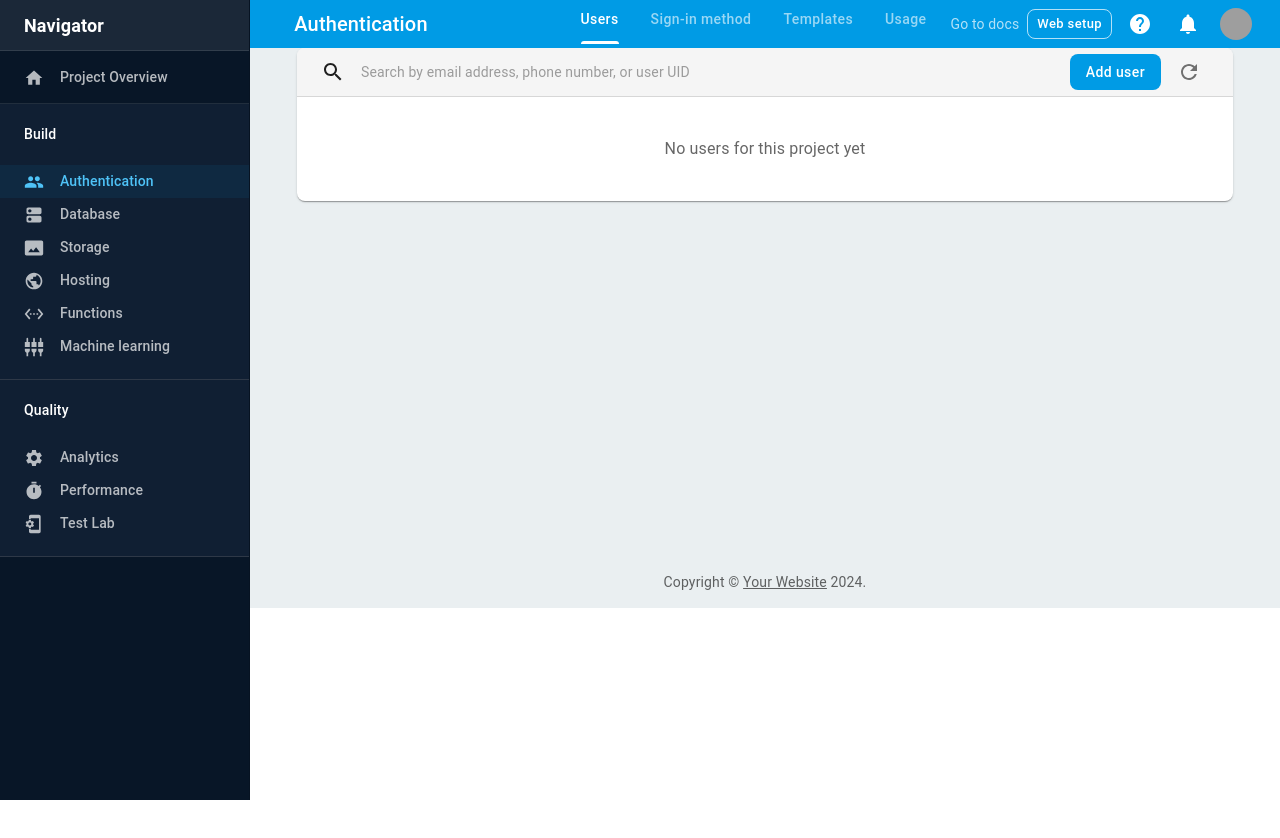
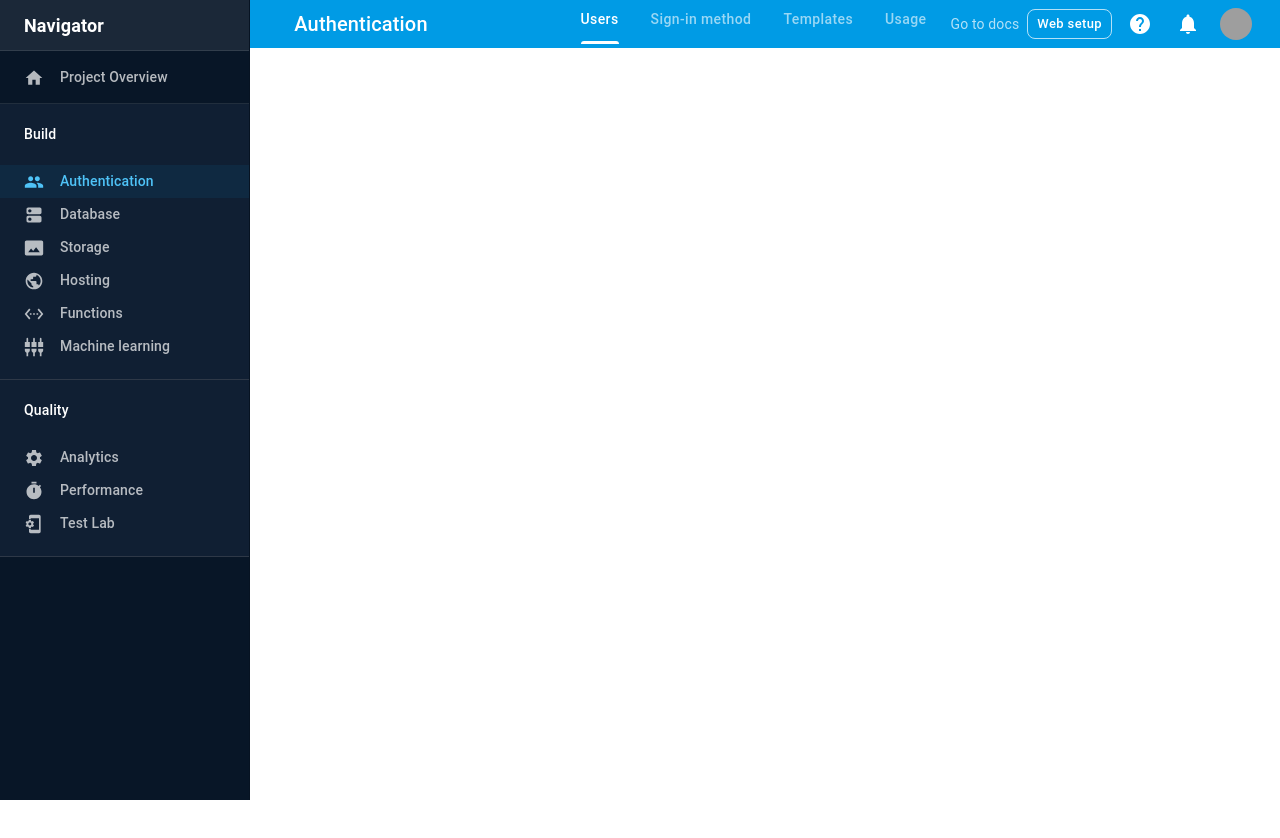
Before and after one commit to hamedabdy/node-project2, a React (Create React App) app in the folder my-react-app/: page /paperbase in a window 1280 px wide. Shown: the top 838 px of the page. After the commit the page ends 800 px from the top, so only its background shows below. Built offline with nearby package versions, Linux system fonts and the light colour scheme; grey boxes are pictures that could not be loaded.

Commit message:
add the outlet to the paperbase homepage. Can now load dynamic content

```diff
--- a/my-react-app/src/App.js
+++ b/my-react-app/src/App.js
@@ -21,9 +21,10 @@ function App() {
               <Route path=":tableName.list" element={<DynamicList />} />
               <Route path=":tableName.form" element={<DynamicForm />} />
             </Route>
-            <Route path="/paperbase/*" element={<PaperBase />} />
-            {/* <Route path="/:tableName.list" element={<DynamicList />} />
-            <Route path="/:tableName.form" element={<DynamicForm />} /> */}
+            <Route path="/paperbase/*" element={<PaperBase />} >
+              <Route path=":tableName.list" element={<DynamicList />} />
+              <Route path=":tableName.form" element={<DynamicForm />} />
+            </Route>
           </Routes>
         </div>
       </Suspense>
--- a/my-react-app/src/components/DynamicList.js
+++ b/my-react-app/src/components/DynamicList.js
@@ -146,8 +146,17 @@ const DynamicList = () => {
           <Table
             stickyHeader
             aria-label="sticky table"
-            sx={{ minWidth: 750 }}
-            size={dense ? "small" : "medium"}
+            sx={{
+              minWidth: 750,
+              ...(dense && {
+                "& th, & td": {
+                  padding: "2px 8px",
+                  fontSize: "0.80rem",
+                  lineHeight: 1.2,
+                },
+              }),
+            }}
+            size={!dense ? "small" : ""}
           >
             <EnhancedTableHead
               columns={columns}
--- a/my-react-app/src/components/Home.js
+++ b/my-react-app/src/components/Home.js
@@ -7,7 +7,7 @@ import {
   IconButton,
   Box,
   Menu,
-  Typography,
+  // Typography,
 } from "@mui/material";
 import AccountCircleIcon from "@mui/icons-material/AccountCircle";
 import SettingsIcon from "@mui/icons-material/Settings";
@@ -95,7 +95,6 @@ const Home = () => {
           overflow: "auto",
         }}
       >
-        {" "}
         {/* Allow scrolling for overflowing content */}
         <Outlet />
       </Box>
--- a/my-react-app/src/components/dynamicList/EnhanceTableHead.js
+++ b/my-react-app/src/components/dynamicList/EnhanceTableHead.js
@@ -17,7 +17,7 @@ import SearchOutlinedIcon from "@mui/icons-material/SearchOutlined";
 const EnhancedTableHead = (props) => {
   const {
     columns,
-    visibleRows,
+    // visibleRows,
     onSelectAllClick,
     order,
     orderBy,
--- a/my-react-app/src/components/dynamicList/EnhancedToolbar.js
+++ b/my-react-app/src/components/dynamicList/EnhancedToolbar.js
@@ -1,5 +1,5 @@
 import PropTypes from "prop-types"; // data type checking
-import React, { useState } from "react";
+import { useState } from "react";
 import { Link as ReactRouterLink } from "react-router-dom";
 
 import ToolbarActions from "./ToolbarActions";
@@ -21,6 +21,7 @@ import {
   MenuItem,
   FormControl,
   InputLabel,
+  Box,
 } from "@mui/material";
 
 const EnhancedToolbar = (props) => {
@@ -31,7 +32,7 @@ const EnhancedToolbar = (props) => {
 
   function ToolbarSearch() {
     return (
-      <Paper sx={{ marginLeft: 3 }}>
+      <Box sx={{ marginLeft: 3}}>
         <FormControl sx={{ minWidth: 120 }}>
           <InputLabel id="toolbar-search-select-autowidth-label">
             Search
@@ -63,15 +64,15 @@ const EnhancedToolbar = (props) => {
             autoComplete="true"
           ></TextField>
         </FormControl>
-      </Paper>
+      </Box>
     );
   }
 
   return (
     <AppBar
-      elevation={1}
+      elevation={2}
       color="default"
-      sx={{ position: "relative", zIndex: "100" }}
+      sx={{ position: "relative", zIndex: 100, padding: 1 }}
     >
       <Toolbar
         sx={{
@@ -108,7 +109,7 @@ const EnhancedToolbar = (props) => {
                     backgroundColor: "#e0e0e0", // slightly darker on hover
                   },
                   boxShadow: "none",
-                  padding: "4px",
+                  padding: 0.5,
                 }}
               >
                 <ArrowLeftIcon fontSize="large" />
@@ -126,7 +127,7 @@ const EnhancedToolbar = (props) => {
                     backgroundColor: "#e0e0e0", // slightly darker on hover
                   },
                   boxShadow: "none",
-                  padding: "4px",
+                  padding: 0.5,
                 }}
               >
                 <MenuIcon fontSize="large" />
--- a/my-react-app/src/components/dynamicList/ToolbarActions.js
+++ b/my-react-app/src/components/dynamicList/ToolbarActions.js
@@ -2,14 +2,14 @@ import React from "react";
 import PropTypes from "prop-types";
 import {
   Button,
-  IconButton,
-  Tooltip,
+  // IconButton,
+  // Tooltip,
   FormControl,
   InputLabel,
   Select,
   MenuItem,
 } from "@mui/material";
-import DeleteIcon from "@mui/icons-material/Delete";
+// import DeleteIcon from "@mui/icons-material/Delete";
 
 const ToolbarActions = ({ tableName, numSelected }) => {
   /*
--- a/my-react-app/src/newHome/Content.js
+++ b/my-react-app/src/newHome/Content.js
@@ -10,19 +10,23 @@ import Tooltip from "@mui/material/Tooltip";
 import IconButton from "@mui/material/IconButton";
 import SearchIcon from "@mui/icons-material/Search";
 import RefreshIcon from "@mui/icons-material/Refresh";
+import { Outlet } from "react-router-dom";
+import { Box } from "@mui/material";
 
-import { BrowserRouter as Router, Route, Routes } from "react-router-dom";
+// import { BrowserRouter as Router, Route, Routes } from "react-router-dom";
 
-export default function Content() {
+export default function Content({ drawerWidth = 250 }) {
   return (
-    <Paper sx={{ maxWidth: 936, margin: "auto", overflow: "hidden" }}>
+    <Box
+      sx={{maxWidth: `calc(100vw - ${drawerWidth}px)`}}
+    >
       <AppBar
         position="static"
         color="default"
         elevation={0}
         sx={{ borderBottom: "1px solid rgba(0, 0, 0, 0.12)" }}
       >
-        <Toolbar>
+        <Toolbar sx={{ display: "none" }}>
           <Grid container spacing={2} alignItems="center">
             <Grid item>
               <SearchIcon color="inherit" sx={{ display: "block" }} />
@@ -51,9 +55,21 @@ export default function Content() {
           </Grid>
         </Toolbar>
       </AppBar>
-      <Typography sx={{ my: 5, mx: 2 }} color="text.secondary" align="center">
+      {/* <Typography sx={{ my: 5, mx: 2 }} color="text.secondary" align="center">
         No users for this project yet
-      </Typography>
-    </Paper>
+      </Typography> */}
+      <Box
+        component="section"
+        sx={{
+          flex: 1,
+          width: "100%",
+          minWidth: 0,
+          overflow: "hidden",
+          p: 0,
+        }}
+      >
+        <Outlet />
+      </Box>
+    </Box>
   );
 }
--- a/my-react-app/src/newHome/Paperbase.js
+++ b/my-react-app/src/newHome/Paperbase.js
@@ -9,14 +9,12 @@ import Navigator from "./Navigator";
 import Content from "./Content";
 import Header from "./Header";
 
-import { Routes, Route } from "react-router-dom";
-
 function Copyright() {
   return (
     <Typography variant="body2" color="text.secondary" align="center">
       {"Copyright © "}
-      <Link color="inherit" href="https://mui.com/">
-        Your Website
+      <Link color="inherit" href="#">
+        My ITSM APP
       </Link>{" "}
       {new Date().getFullYear()}.
     </Typography>
@@ -181,7 +179,7 @@ export default function Paperbase() {
   return (
     <ThemeProvider theme={theme}>
       <Header onDrawerToggle={handleDrawerToggle} />
-      <Box sx={{ display: "flex", minHeight: "100vh" }}>
+      <Box sx={{ display: "flex" }}>
         <CssBaseline />
 
         <Box
@@ -202,22 +200,13 @@ export default function Paperbase() {
             sx={{ display: { sm: "block", xs: "none" } }}
           />
         </Box>
-        <Box
-          sx={{
-            flex: 1,
-            display: "flex",
-            flexDirection: "column",
-            overflowX: "auto",
-            overflowY: "auto",
-            maxHeight: "70vh",
-          }}
-        >
+        <Box>
           <Box component="main" sx={{ flex: 1, bgcolor: "#eaeff1" }}>
-            <Content />
+            <Content drawerWidth={drawerWidth} />
           </Box>
-          <Box component="footer" sx={{ p: 2, bgcolor: "#eaeff1" }}>
+          {/* <Box component="footer" sx={{ p: 2, bgcolor: "#eaeff1" }}>
             <Copyright />
-          </Box>
+          </Box> */}
         </Box>
       </Box>
     </ThemeProvider>
```
